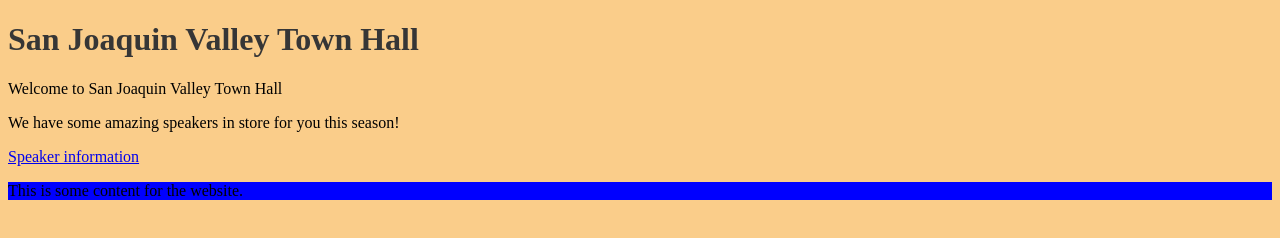
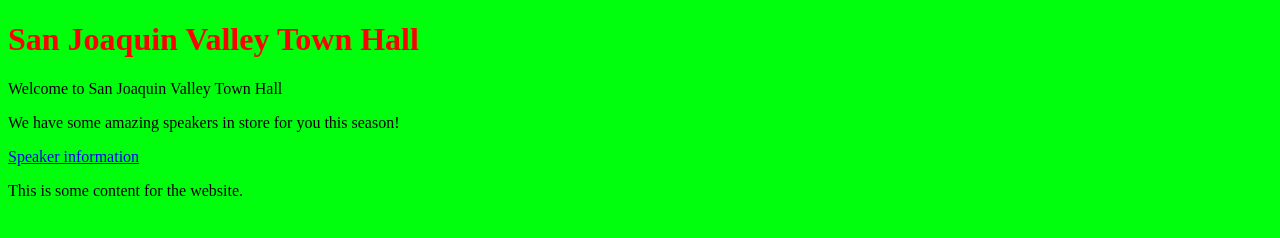
Before and after one commit to mohammeda909/comp001A.Assigment1, a plain HTML site: page COMP001A.LectureActivity2/index.html in a window 1280 px wide. Drawn offline with Linux system fonts and the light colour scheme.

Commit message:
finished

```diff
--- a/COMP001A.LectureActivity2/main.css
+++ b/COMP001A.LectureActivity2/main.css
@@ -3,16 +3,15 @@
 * Author: Mohammed Ali
 */
 body {
-    background-color: #FACD8A; /* This is a shade of orange. */
+    background-color: #00ff0d; /* This is a shade of orange. */
     }
     h1 {
-    color: #363636;
+    color: #ff0000;
     }
     h2 {
     font-style: italic;
-    border-bottom: 3px solid #EF9C00; /* Add a line below h2s */
+    border-bottom: 3px solid #1900ff; /* Add a line below h2s */
     }
     ul {
     list-style-type: square; /* Changes the bullets to squares */
     }
-.content { background-color: blue; /* "blu" is not a valid color value. It should be "blue". */ }
```
